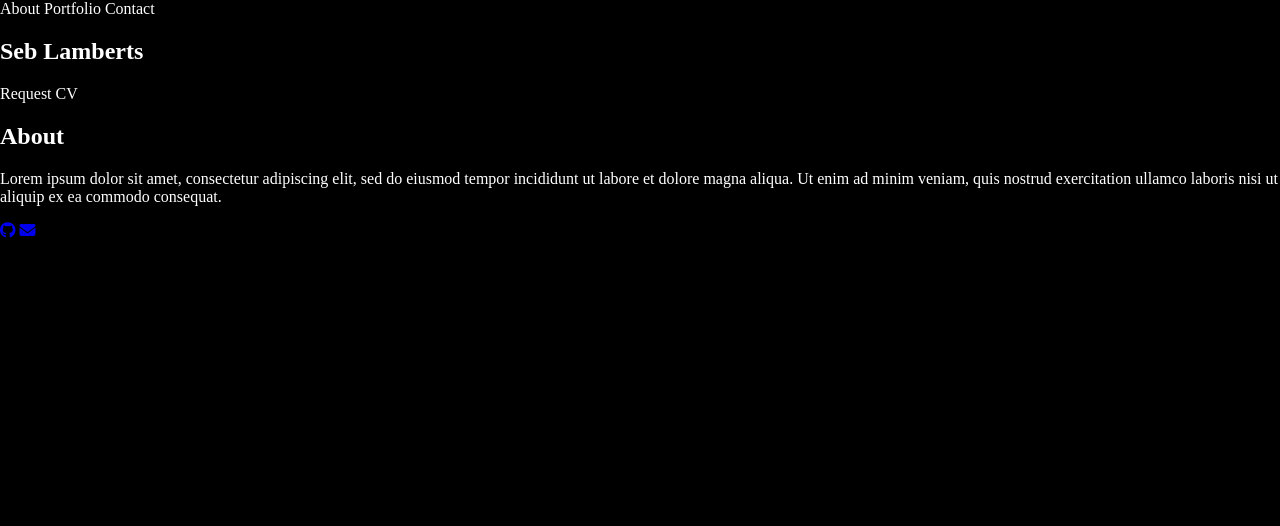
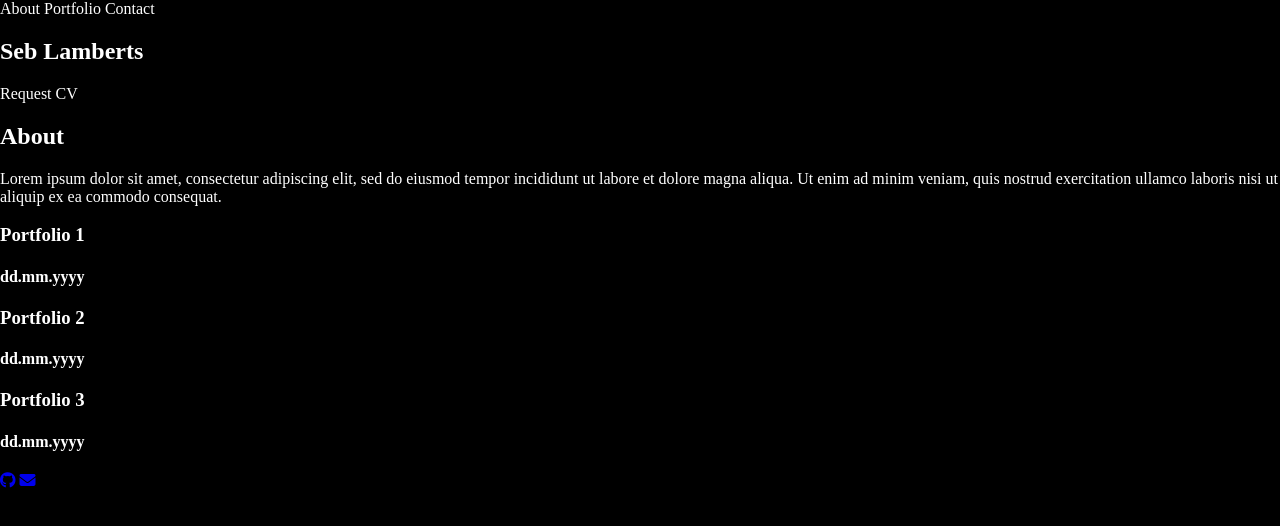
Before and after one commit to haefnir/portfolio, a plain HTML site: page portfolio.html in a window 1280 px wide. Drawn offline with Linux system fonts and the light colour scheme.

Commit message:
added structure to main

```diff
--- a/portfolio.html
+++ b/portfolio.html
@@ -26,7 +26,20 @@
 	</header>
 
 	<main>
+		<section>
+			<h3>Portfolio 1</h3>
+			<h4>dd.mm.yyyy</h4>
+		</section>
 
+		<section>
+			<h3>Portfolio 2</h3>
+			<h4>dd.mm.yyyy</h4>
+		</section>
+
+		<section>
+			<h3>Portfolio 3</h3>
+			<h4>dd.mm.yyyy</h4>
+		</section>
 	</main>
 
 	<footer>
```
